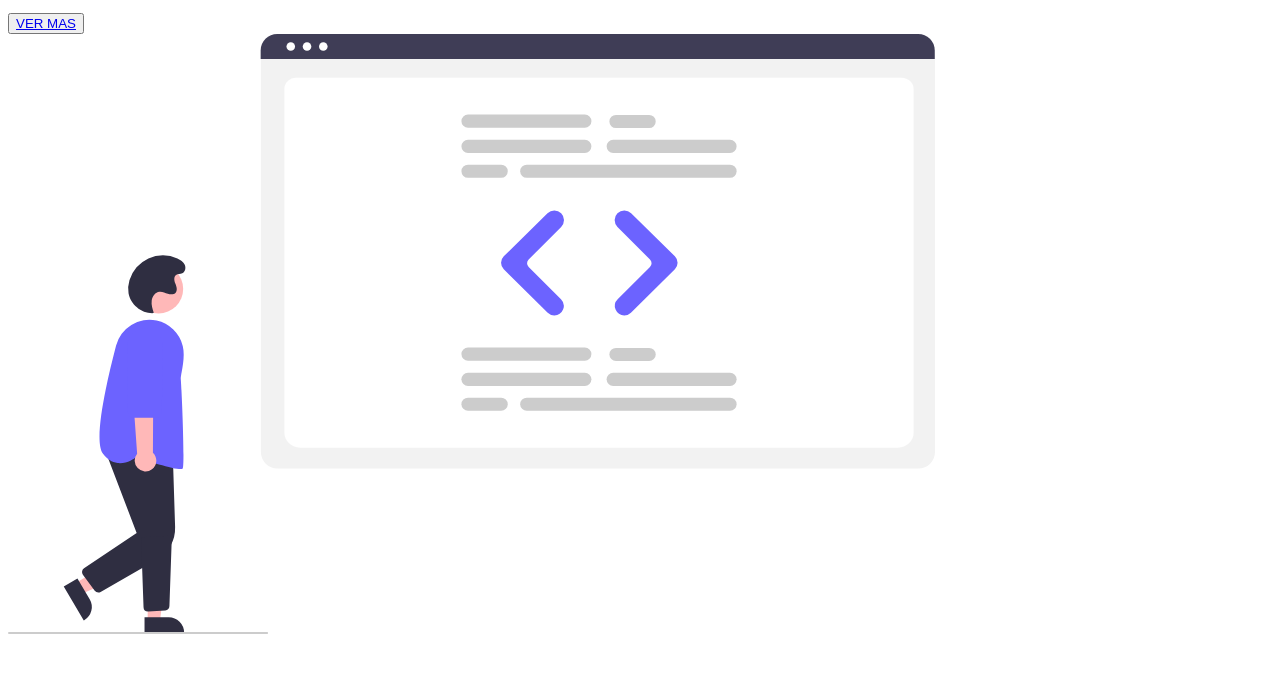
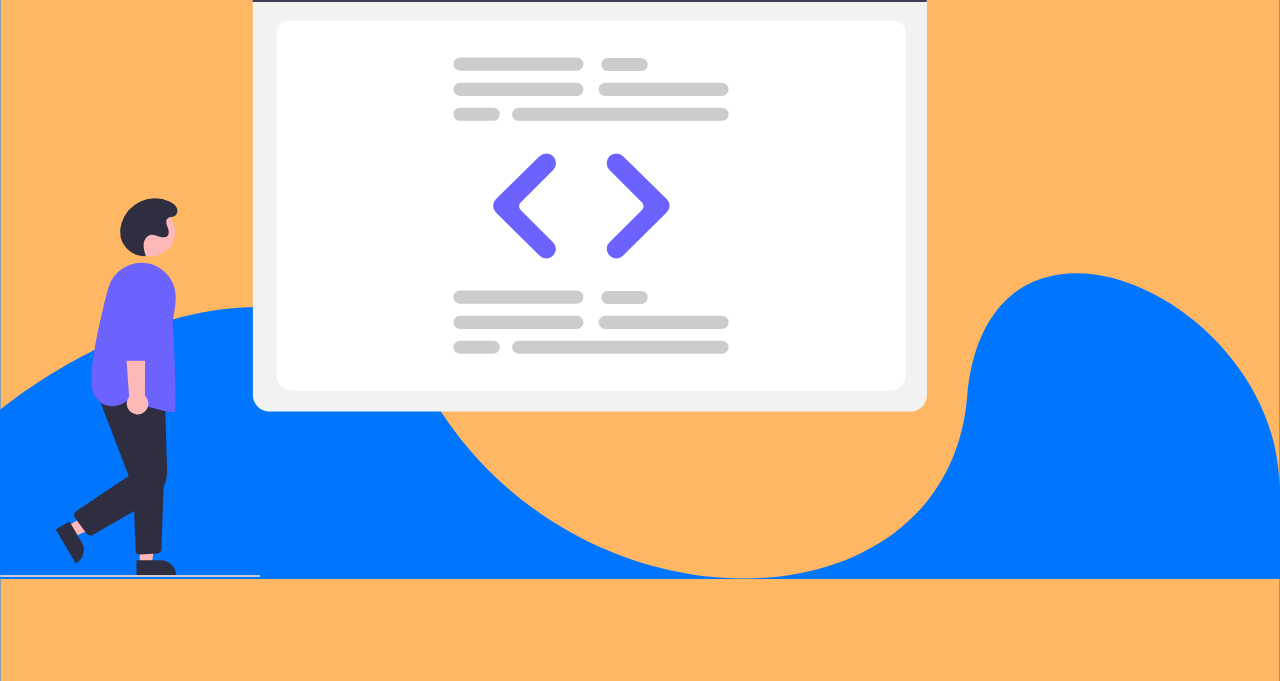
Before and after one commit to davidnicsamm/LandingPageHTMLCSS, a plain HTML site: page index.html in a window 1280 px wide. Shown: the part 119-800 px from the top of the page. Drawn offline with Linux system fonts and the light colour scheme.

Commit message:
Commit 3. Modificacion css body de index.html. Inclusion carpeta CSS con archivos .css necesarios para el proyecto

```diff
--- /dev/null
+++ b/CSS/landing.css
@@ -0,0 +1,14 @@
+* {
+    padding: 0;
+    margin: 0;
+    font-family: 'Roboto', sans-serif;
+}
+
+body {
+    background-image: url(../img/Vector+1.svg);
+    background-size: cover;
+    background-color: #0075FF;
+    background-position: right top;
+    position: absolute;
+
+}
--- a/index.html
+++ b/index.html
@@ -4,6 +4,10 @@
     <meta charset="UTF-8">
     <meta name="viewport" content="width=device-width, initial-scale=1.0">
     <title>Landing</title>
+    <link rel="stylesheet" href="CSS/landing.css">
+    <link rel="preconnect" href="https://fonts.googleapis.com">
+    <link rel="preconnect" href="https://fonts.gstatic.com" crossorigin>
+    <link href="https://fonts.googleapis.com/css2?family=Roboto:wght@700&display=swap" rel="stylesheet">
 </head>
 <body>
     <main>
```
Also changed, not shown: CSS/login.css (added), CSS/registro.css (added).
